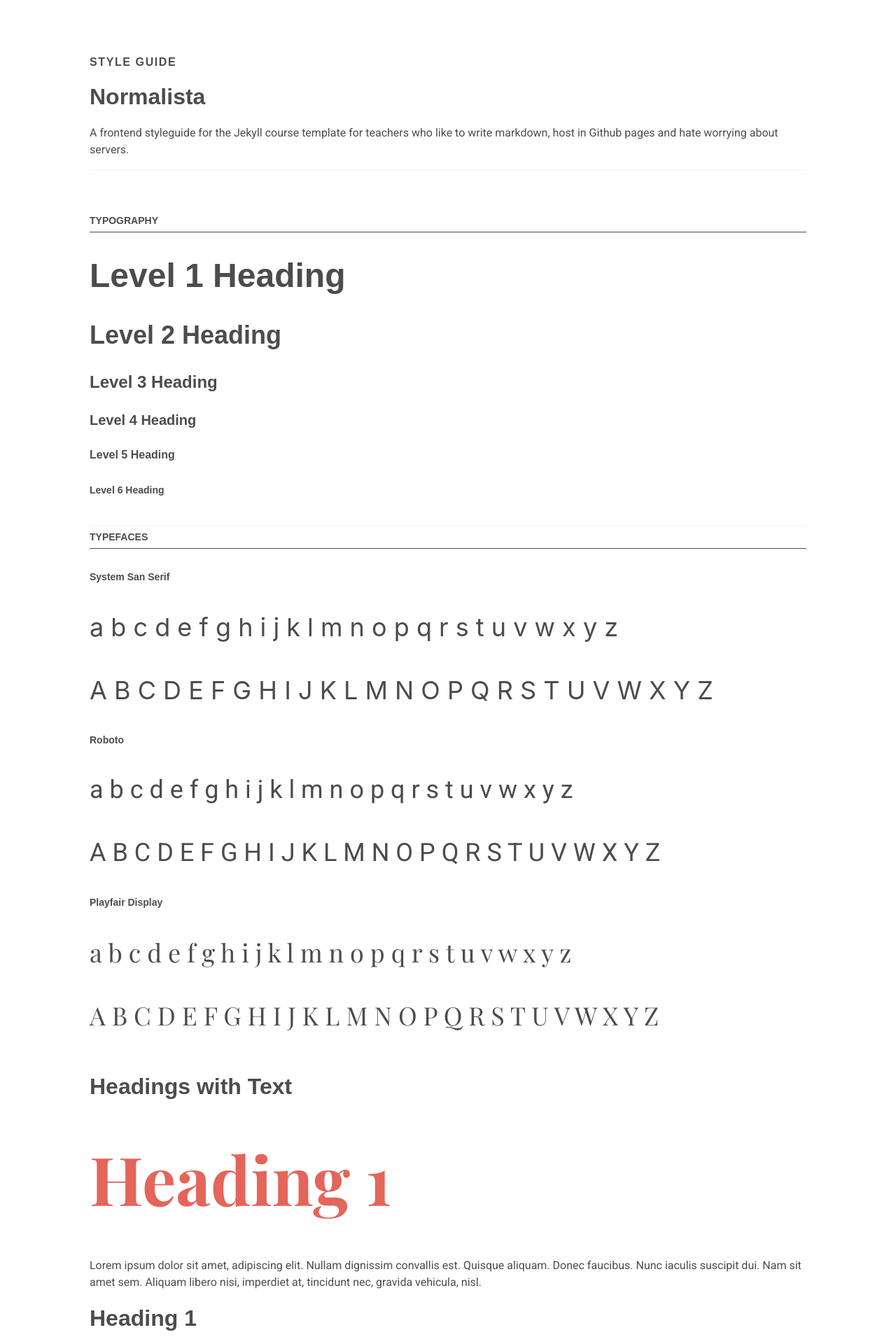
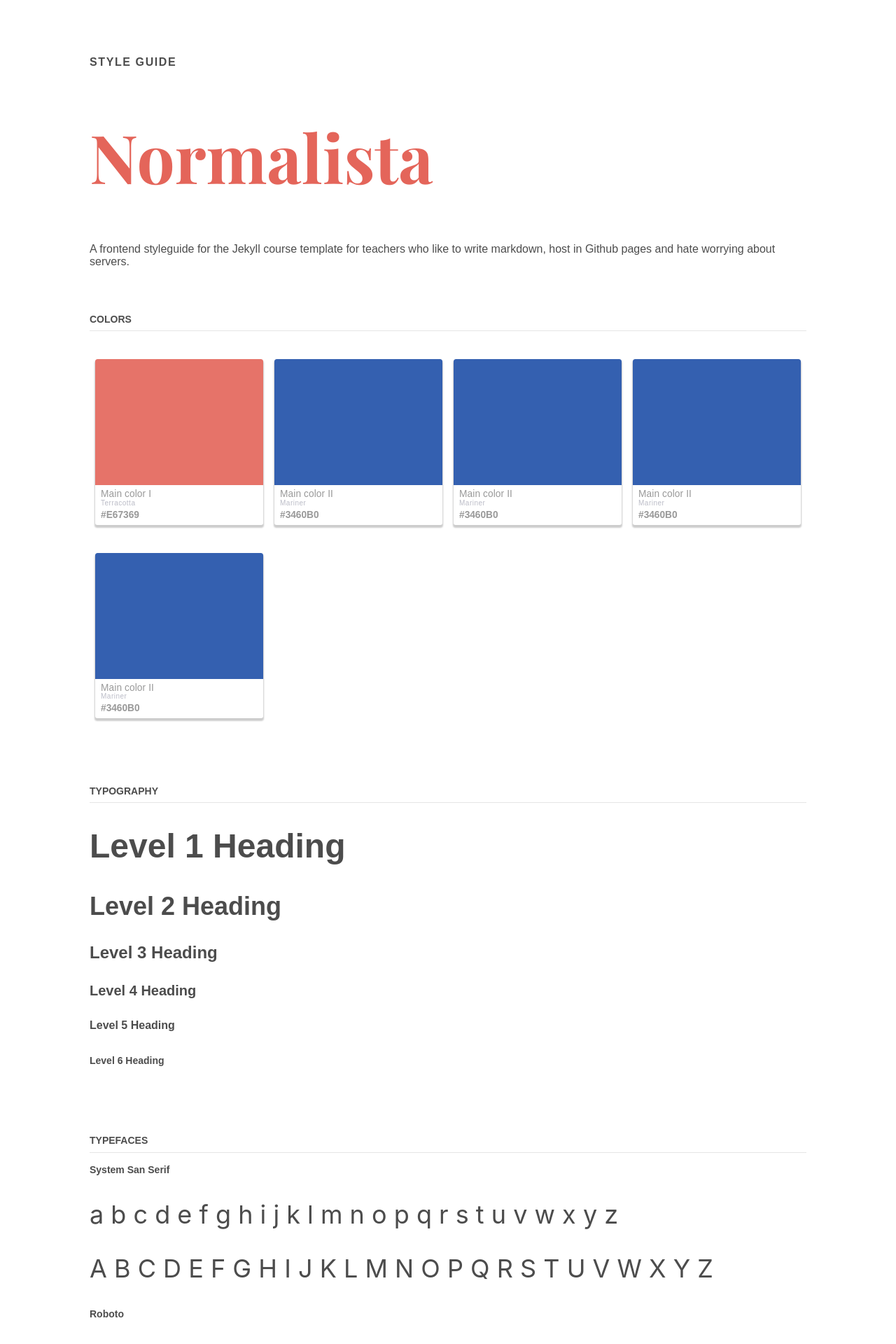
Before and after one commit to miguelpaz/normalista, a Jekyll site: the page built from templates/styleguide.html, in a window 1280 px wide. Shown: the top 1920 px of the page at 70% size. Built offline with Jekyll 4.4.1, drawn with Linux system fonts in a browser that asks for light colours; comment, search, counter and statistics services are not loaded; some of the changed text lies outside the part shown.

Commit message:
Adding color reference

```diff
--- a/_includes/footer.html
+++ b/_includes/footer.html
@@ -1,5 +1,5 @@
 <footer>
-	<div class="back-to-top tr pv5 pr5">Back to the top</div>
+	<div class="back-to-top tr pv5 pr5 back"><a href="" class="no-underline">Back to the top</a></div>
 	<ul class="pt5 pb4 pr5 bb b--near-white">
 		<li class="pl4 f6-l"><a href="" class="no-underline">More skills homeworks</a></li>
 		<li class="pl4 f6-l"><a href="" class="no-underline">Syllabus</a></li>
--- a/_layouts/styleguide.html
+++ b/_layouts/styleguide.html
@@ -4,12 +4,75 @@
   <body class="">
     <section class="cf ph3 ph5-ns pb5 bg-white black-70">
       <div class="ph3 ph5-ns pt5 mw10 center">
+
+
         <h3 class="f5 fw6 ttu tracked">Style Guide</h3>
         <!-- Beginning of Styleguide -->
-        <h1>Normalista</h1>
+        <h1 class="normal-h1">Normalista</h1>
         <p>A frontend styleguide for the Jekyll course template for teachers who like to write markdown, host in Github pages and hate worrying about servers.</p>
-        <hr />
-        <h3 class="f6 ttu fw6 mb0 mt5 bb pb2">Typography</h3>
+
+
+
+
+        <h3 class="f6 ttu fw6 mb0 mt5 bb b--black-10 pb2">Colors</h3>
+
+        <div class="mw-100 center mt4">
+          <div class="cf">
+            <div class="fl w-100 w-25-ns pa2">
+              <div class="palette-block">
+                  <section>
+                      <div class="palette-button" style="background-color: #E67369;"></div>
+                      <small>Main color I</small>
+                      <small>Terracotta</small>
+                      <span>E67369</span>
+                  </section>
+              </div>
+            </div>
+            <div class="fl w-100 w-25-ns pa2">
+              <div class="palette-block">
+                  <section>
+                      <div class="palette-button" style="background-color: #3460B0;"></div>
+                      <small>Main color II</small>
+                      <small>Mariner</small>
+                      <span>3460B0</span>
+                  </section>
+              </div>
+            </div>
+            <div class="fl w-100 w-25-ns pa2">
+              <div class="palette-block">
+                  <section>
+                      <div class="palette-button" style="background-color: #3460B0;"></div>
+                      <small>Main color II</small>
+                      <small>Mariner</small>
+                      <span>3460B0</span>
+                  </section>
+              </div>
+            </div>
+            <div class="fl w-100 w-25-ns pa2">
+              <div class="palette-block">
+                  <section>
+                      <div class="palette-button" style="background-color: #3460B0;"></div>
+                      <small>Main color II</small>
+                      <small>Mariner</small>
+                      <span>3460B0</span>
+                  </section>
+              </div>
+            </div>
+            <div class="fl w-100 w-25-ns pa2">
+              <div class="palette-block">
+                  <section>
+                      <div class="palette-button" style="background-color: #3460B0;"></div>
+                      <small>Main color II</small>
+                      <small>Mariner</small>
+                      <span>3460B0</span>
+                  </section>
+              </div>
+            </div>
+          </div>
+        </div>
+
+
+        <h3 class="f6 ttu fw6 mb0 mt5 bb b--black-10 pb2">Typography</h3>
         <div class="dtc-ns v-mid overflow-auto">
           <h1 class="f1 lh-title">Level 1 Heading</h1>
           <h2 class="f2 lh-title">Level 2 Heading</h2>
@@ -18,8 +81,10 @@
           <h5 class="f5 lh-title">Level 5 Heading</h5>
           <h6 class="f6 lh-title">Level 6 Heading</h6>
         </div>
-        <hr />
-        <h3 class="f6 ttu fw6 mt0 mb3 bb pb2">Typefaces</h3>
+
+
+
+        <h3 class="f6 ttu fw6 mb0 mt5 bb b--black-10 pb2">Typefaces</h3>
         <div class="dt-ns dt--fixed-ns">
           <div class="dtc v-mid">
             <h4 class="f6 mb0 mt3">System San Serif</h4>
@@ -34,12 +99,11 @@
           </div>
         </div>
         <h1 id="headings-with-text">Headings with Text</h1>
-        <h1 class="f-headline lh-solid terracotta playfair">Heading 1</h1>
+        <h1 class="normal-h1">Heading 1</h1>
         <p>Lorem ipsum dolor sit amet, adipiscing elit. Nullam dignissim convallis est. Quisque aliquam. Donec faucibus. Nunc iaculis suscipit dui. Nam sit amet sem. Aliquam libero nisi, imperdiet at, tincidunt nec, gravida vehicula, nisl.</p>
-        <h1>Heading 1</h1>
-        <h1 class="f-subheadline lh-title normal playfair">Heading 1 Document</h1>
+        <h1 class="normal-h1-document">Heading 1 for documents</h1>
         <p class="pb4">Lorem ipsum dolor sit amet, adipiscing elit. Nullam dignissim convallis est. Quisque aliquam. Donec faucibus. Nunc iaculis suscipit dui. Nam sit amet sem. Aliquam libero nisi, imperdiet at, tincidunt nec, gravida vehicula, nisl.</p>
-        <h2>Heading 2</h2>
+        <h2 class="normal-h2">Heading 2</h2>
         <p class="pb4">Lorem ipsum dolor sit amet, adipiscing elit. Nullam dignissim convallis est. Quisque aliquam. Donec faucibus. Nunc iaculis suscipit dui. Nam sit amet sem. Aliquam libero nisi, imperdiet at, tincidunt nec, gravida vehicula, nisl.</p>
         <h3>Heading 3</h3>
         <p class="pb4">Lorem ipsum dolor sit amet, adipiscing elit. Nullam dignissim convallis est. Quisque aliquam. Donec faucibus. Nunc iaculis suscipit dui. Nam sit amet sem. Aliquam libero nisi, imperdiet at, tincidunt nec, gravida vehicula, nisl.</p>
@@ -50,11 +114,14 @@
         <h6>Heading 6</h6>
         <p class="pb4">Lorem ipsum dolor sit amet, adipiscing elit. Nullam dignissim convallis est. Quisque aliquam. Donec faucibus. Nunc iaculis suscipit dui. Nam sit amet sem. Aliquam libero nisi, imperdiet at, tincidunt nec, gravida vehicula, nisl.</p>
         <hr />
+
+
+
         <h1 id="text-block">Block Elements</h1>
         <h2 id="paragraph">Paragraphs and Images</h2>
         <p>Lorem ipsum dolor sit amet, consectetur adipiscing elit, sed do eiusmod tempor incididunt ut labore et dolore magna aliqua. Ut enim ad minim veniam, quis nostrud exercitation ullamco laboris nisi ut aliquip ex ea commodo consequat. Duis aute irure dolor in reprehenderit in voluptate velit esse cillum dolore eu fugiat nulla pariatur. Excepteur sint occaecat cupidatat non proident, sunt in culpa qui officia deserunt mollit anim id est laborum.</p>
         <p>Aliquam libero nisi, imperdiet at, tincidunt nec, gravida vehicula, nisl. Praesent mattis, massa quis luctus fermentum, turpis mi volutpat justo, eu volutpat enim diam eget metus. Maecenas ornare tortor.</p>
-        <p><img alt="Placeholder Image and Some Alt Text" src="http://placehold.it/350x150" title="A title element for this placeholder image."></p>
+        <p><img alt="Placeholder Image and Some Alt Text" src="http://placehold.it/500x350" title="A title element for this placeholder image."></p>
         <p>Lorem ipsum dolor sit amet, consectetuer adipiscing elit. Nullam dignissim convallis est. Quisque aliquam. Donec faucibus. Nunc iaculis suscipit dui. Nam sit amet sem.</p>
         <h2 id="blockquote">Blockquote</h2>
         <p>This is a standard paragraph. Lorem ipsum dolor sit amet, consectetuer adipiscing elit.</p>
@@ -64,7 +131,7 @@
         <p>This is a standard paragraph. Lorem ipsum dolor sit amet, consectetuer adipiscing elit.</p>
         <h2 id="figure-caption">Figure-Caption</h2>
         <figure>
-          <img src="http://placehold.it/350x150" alt="A placeholder figure image." />
+          <img src="http://placehold.it/500x350" alt="A placeholder figure image." />
           <figcaption>The figcaption element example</figcaption>
         </figure>
         <h2 id="details-summary">Details-Summary</h2>
@@ -110,7 +177,7 @@
         }</code></pre>
         <p>Monospace Text wrapped in "pre" tags</p>
         <pre><p>Lorem ipsum dolor sit amet, consectetuer adipiscing elit.</p></pre>
-        <hr />
+
         <h1 id="list-types">List Types</h1>
         <h2 id="ordered-list">Ordered List</h2>
         <ol class="list pl0 mt2">
--- a/css/main.scss
+++ b/css/main.scss
@@ -16,6 +16,7 @@ $normalista-silver: #F6F6F6 !default;
 $normalista-dark-grey: #323333 !default;
 $normalista-grey: #969999 !default;
 $terracotta: #E4655A !default;
+$mariner: #3460B0 !default;
 
 .light-silver { color: $normalista-silver; }
 
@@ -71,7 +72,37 @@ $terracotta: #E4655A !default;
 	}
 }
 
-p {
+.normal-h1 {
+	@extend .lh-title;
+	@extend .f-headline;
+	@extend .b;
+	@extend .nowrap;
+	@extend .terracotta;
+	@extend .playfair;
+}
+
+.normal-h1-document {
+	@extend .f-subheadline;
+	@extend .lh-title;
+	@extend .normal;
+	@extend .playfair;
+}
+
+.normal-h2 {
+	font-size: 5.5rem;
+	@extend .lh-solid;
+	@extend .fw3;
+	@extend .roboto;
+}
+
+.normal-h3 {
+	@extend .f1;
+	@extend .lh-solid;
+	@extend .fw4;
+	@extend .roboto;
+}
+
+.normal-p {
 	@extend .roboto;
 	@extend .lh-copy;
 }
@@ -84,8 +115,72 @@ hr {
     width: auto;
 }
 
+.palette-block {
+  section {
+    background-color: white;
+    margin-bottom: 1.5rem;
+    padding-bottom: 0.25rem;
+    overflow: hidden;
+    -webkit-border-radius: 3px 3px 3px 3px;
+    -moz-border-radius: 3px 3px 3px 3px;
+    border-radius: 3px 3px 3px 3px;
+    -webkit-box-shadow: 0px 3px 2px 1px rgba(0,0,0,0.2);
+    -moz-box-shadow: 0px 3px 2px 1px rgba(0,0,0,0.2);
+    box-shadow: 0px 3px 2px 1px rgba(0,0,0,0.2);
+    div.palette-button {
+      border-radius: 3px 3px 0 0;
+      min-height: 180px;
+      text-align: center;
+      position: relative;
+      cursor: pointer;
+      overflow: hidden;
+      transition: all 0.4s ease-in-out;
+    }
+  }
+  small, span {
+    display: block;
+    margin: 0.5rem 0.5rem 0.25rem;
+    line-height: 0.8;
+    color: #999999;
+    font-weight: 400;
+    letter-spacing: 0.0075em;
+    -webkit-font-smoothing: antialiased;
+  }
+  small {
+    font-size: 13.7136px;
+    &:nth-child(3) {
+      color: #bbbcc7;
+      letter-spacing: 0.05em;
+      font-size: 10px;
+      line-height: 0.67;
+      margin: 0 0.5rem;
+    }
+  }
+  span {
+    text-transform: uppercase;
+    letter-spacing: 0.25em;
+    font-size: 13.7136px;
+    display: inline-block;
+    font-weight: bold;
+    letter-spacing: 0;
+    &::before {
+      content: "#";
+    }
+  }
+}
+
+
+
 footer {
 	background-color: white;
+
+	a {
+		color: $normalista-grey;
+	}
+
+	.back a {
+		color: $terracotta;
+	}
 
 	ul {
 		padding: 0;
```
